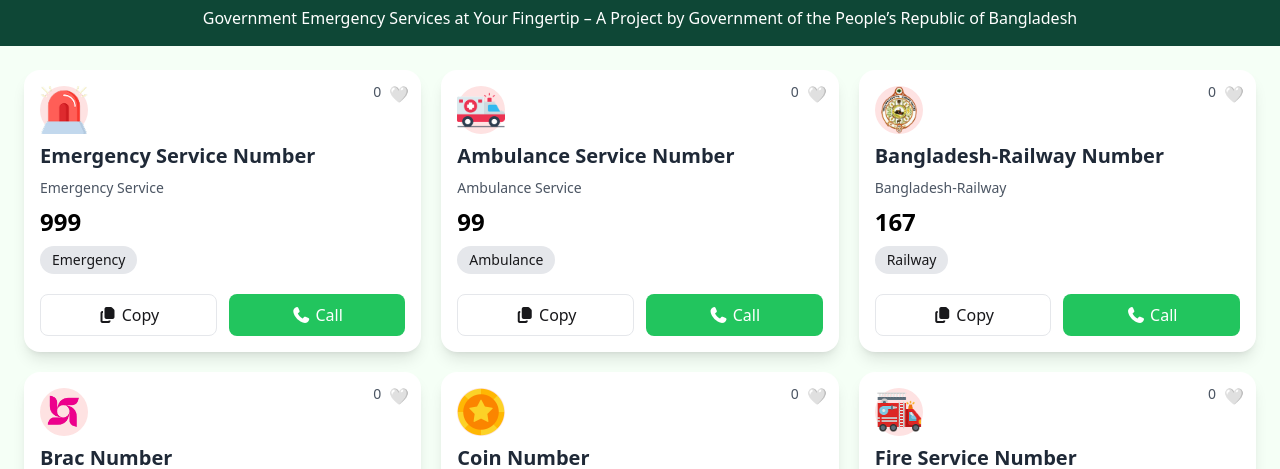
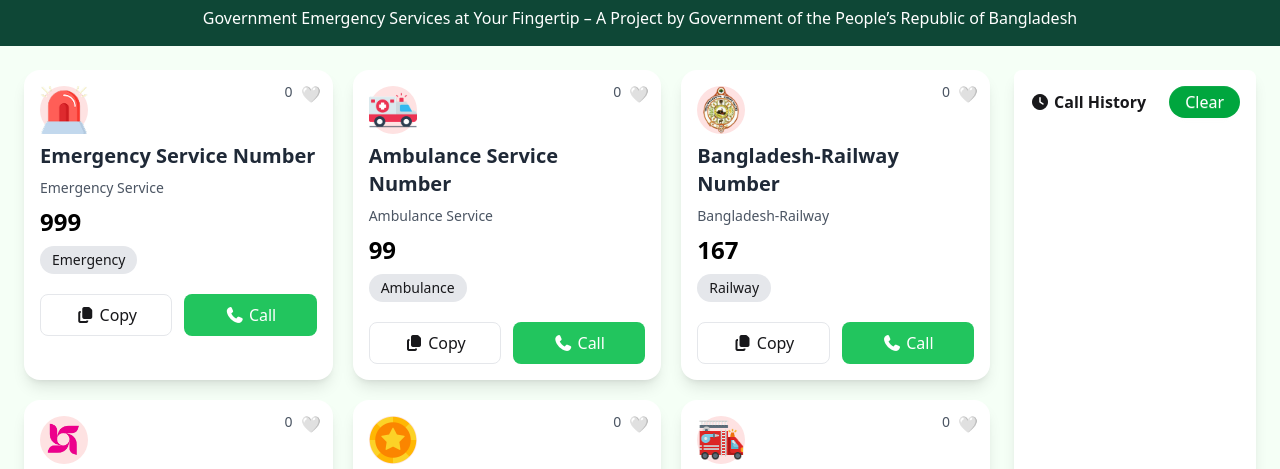
Before and after one commit to Rayhan1228/Assinment--5, a plain HTML site: page index.html in a window 1280 px wide. Shown: the part 299-768 px from the top of the page. Drawn offline with nearby package versions, Linux system fonts and the light colour scheme.

Commit message:
call history section

```diff
--- a/index.html
+++ b/index.html
@@ -222,7 +222,14 @@
 
     </div>
 
-
+    <!-- Call History -->
+    <div class="bg-white shadow-lg rounded-lg p-4 w-[300px]">
+      <div class="flex justify-between items-center">
+        <h2 class="font-bold"><i class="fa-solid fa-clock"></i>  Call History</h2>
+        <button onclick="clearHistory()" class="btn btn-xs rounded-[50px] text-white bg-[#00a63e] px-4 py-4">Clear</button>
+      </div>
+      <ul id="callHistory" class="mt-3 space-y-2 text-sm"></ul>
+    </div>
   </div>
 
   <script src="script.js"></script>
```
